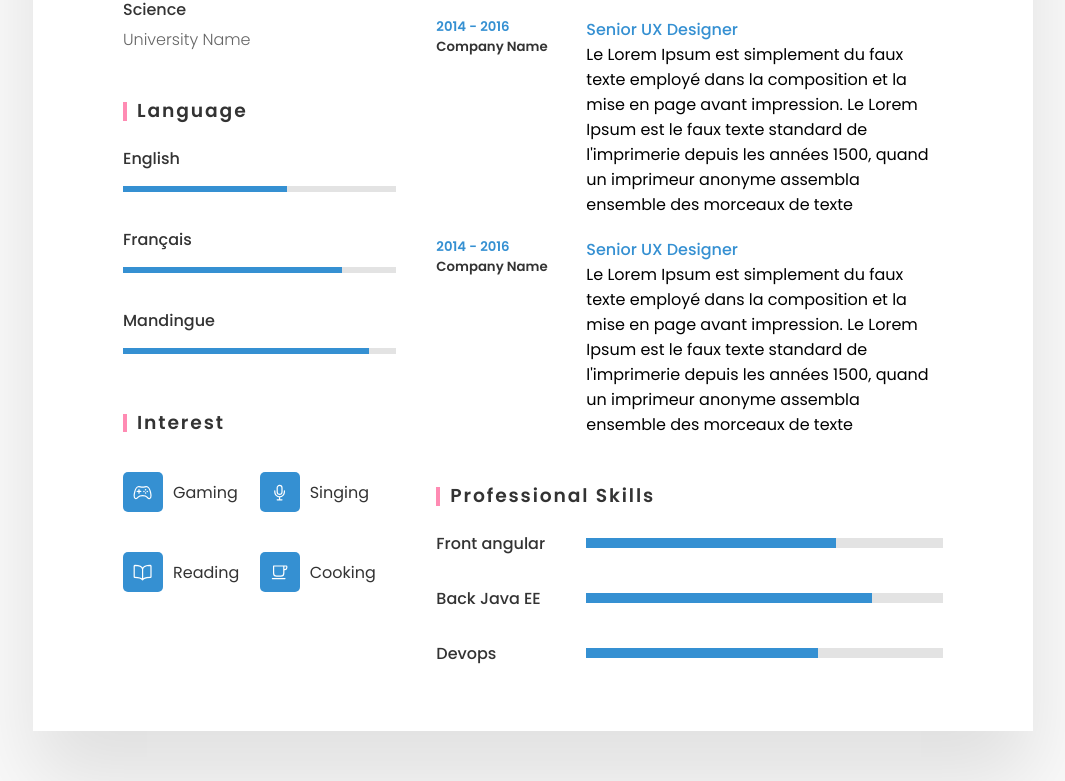
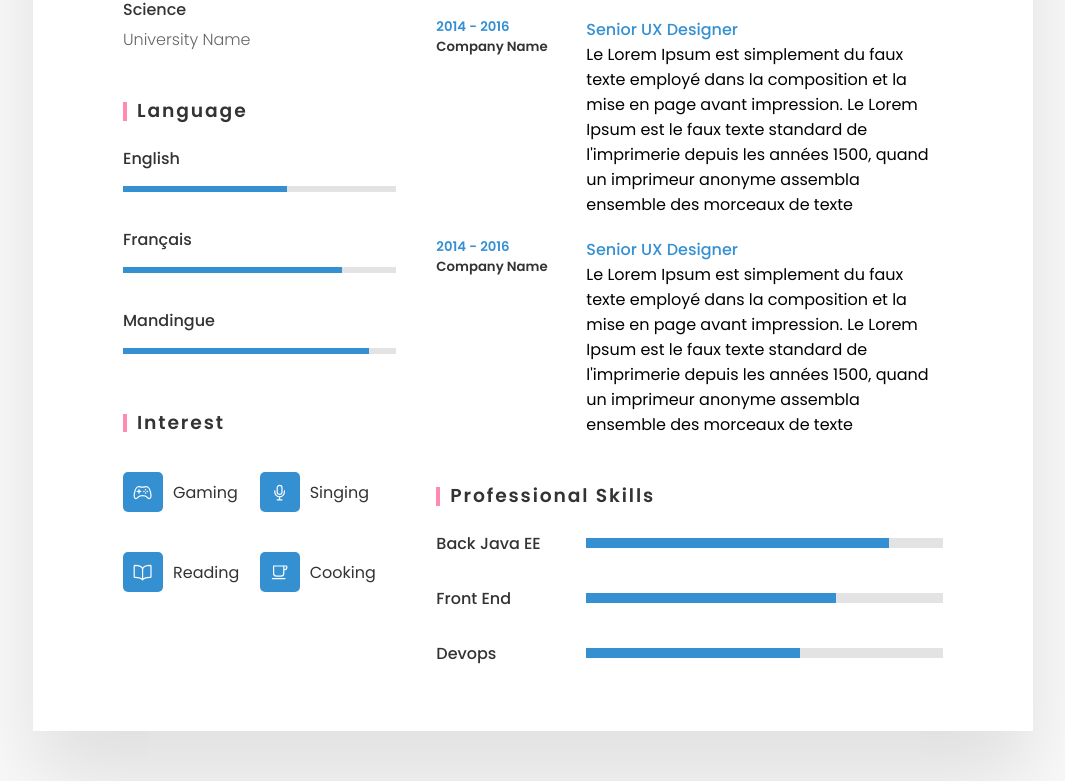
Before and after one commit to traoremoussa/my-cv-online, a website built with Parcel: page index.html in a window 1280 px wide. Shown: the part 1031-1812 px from the top of the page, without its empty margins (107-1172 px from the left). Built offline with nearby package versions, Linux system fonts and the light colour scheme.

Commit message:
import clean

```diff
--- a/index.html
+++ b/index.html
@@ -208,16 +208,17 @@
           <div class="about skills">
             <h3>Professional Skills</h3>
             <div class="box">
-              <h4>Front angular</h4>
+              <h4>Back Java EE</h4>
+              <span class="percent"><div style="width: 85%"></div></span>
+            </div>
+            <div class="box">
+              <h4>Front End</h4>
               <span class="percent"> <div style="width: 70%"></div></span>
             </div>
-            <div class="box">
-              <h4>Back Java EE</h4>
-              <span class="percent"><div style="width: 80%"></div></span>
-            </div>
+
             <div class="box">
               <h4>Devops</h4>
-              <span class="percent"><div style="width: 65%"></div></span>
+              <span class="percent"><div style="width: 60%"></div></span>
             </div>
           </div>
         </div>
```
